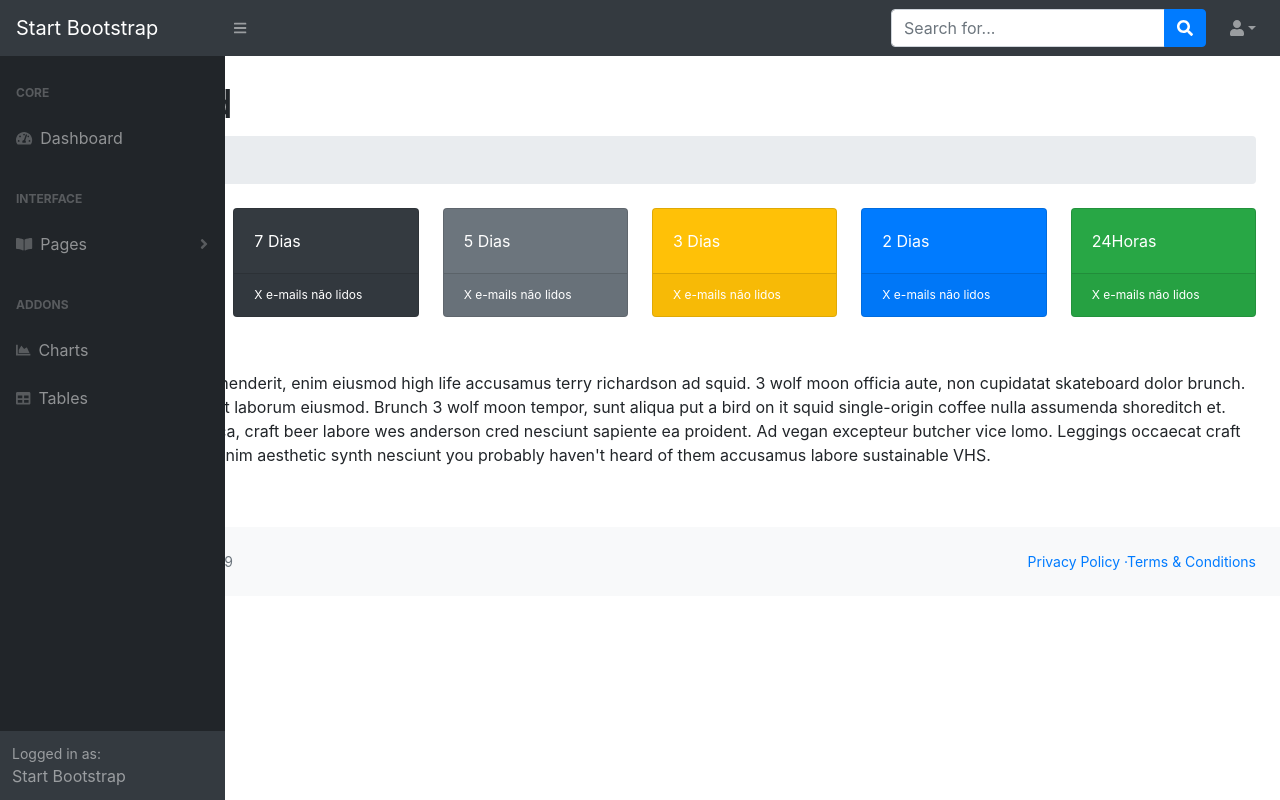
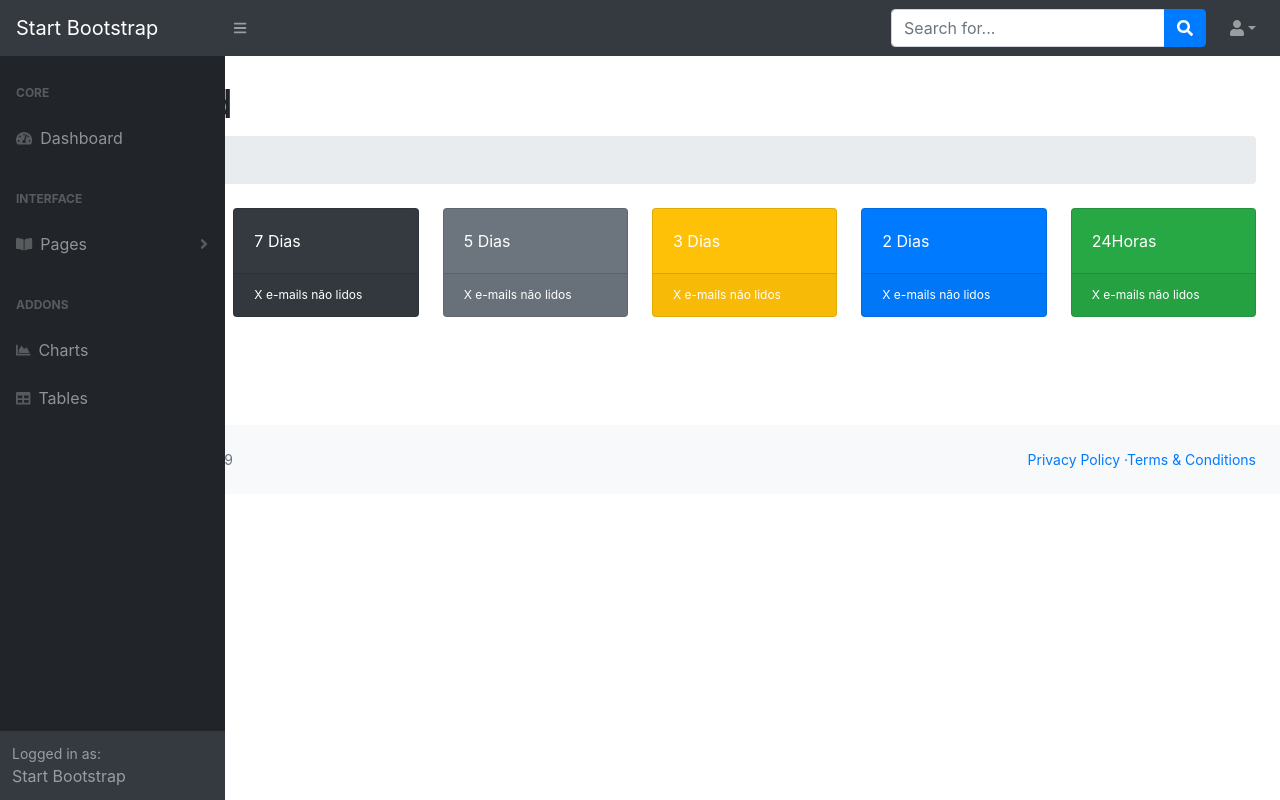
Before and after one commit to franciscusjames/poc_frontend, an Angular app: page /dashboard in a window 1280 px wide. Built offline with nearby package versions, Linux system fonts and the light colour scheme.

Commit message:
Ajuste Accordion

```diff
--- a/src/modules/dashboard/containers/dashboard/dashboard.component.html
+++ b/src/modules/dashboard/containers/dashboard/dashboard.component.html
@@ -45,39 +45,16 @@
 
 
     <ngb-accordion #acc="ngbAccordion" activeIds="ngb-panel-0">
-        <ngb-panel title="Simple">
+        <ngb-panel title="Assunto E-mail">
           <ng-template ngbPanelContent>
-            Anim pariatur cliche reprehenderit, enim eiusmod high life accusamus terry richardson ad squid. 3 wolf moon officia
-            aute, non cupidatat skateboard dolor brunch. Food truck quinoa nesciunt laborum eiusmod. Brunch 3 wolf moon tempor,
-            sunt aliqua put a bird on it squid single-origin coffee nulla assumenda shoreditch et. Nihil anim keffiyeh helvetica,
-            craft beer labore wes anderson cred nesciunt sapiente ea proident. Ad vegan excepteur butcher vice lomo. Leggings
-            occaecat craft beer farm-to-table, raw denim aesthetic synth nesciunt you probably haven't heard of them accusamus
-            labore sustainable VHS.
+            E-mail #1
           </ng-template>
         </ngb-panel>
-        <ngb-panel>
-          <ng-template ngbPanelTitle>
-            <span>&#9733; <b>Fancy</b> title &#9733;</span>
-          </ng-template>
-          <ng-template ngbPanelContent>
-            Anim pariatur cliche reprehenderit, enim eiusmod high life accusamus terry richardson ad squid. 3 wolf moon officia
-            aute, non cupidatat skateboard dolor brunch. Food truck quinoa nesciunt laborum eiusmod. Brunch 3 wolf moon tempor,
-            sunt aliqua put a bird on it squid single-origin coffee nulla assumenda shoreditch et. Nihil anim keffiyeh helvetica,
-            craft beer labore wes anderson cred nesciunt sapiente ea proident. Ad vegan excepteur butcher vice lomo. Leggings
-            occaecat craft beer farm-to-table, raw denim aesthetic synth nesciunt you probably haven't heard of them accusamus
-            labore sustainable VHS.
-          </ng-template>
-        </ngb-panel>
-        <ngb-panel title="Disabled" [disabled]="true">
-          <ng-template ngbPanelContent>
-            Anim pariatur cliche reprehenderit, enim eiusmod high life accusamus terry richardson ad squid. 3 wolf moon officia
-            aute, non cupidatat skateboard dolor brunch. Food truck quinoa nesciunt laborum eiusmod. Brunch 3 wolf moon tempor,
-            sunt aliqua put a bird on it squid single-origin coffee nulla assumenda shoreditch et. Nihil anim keffiyeh helvetica,
-            craft beer labore wes anderson cred nesciunt sapiente ea proident. Ad vegan excepteur butcher vice lomo. Leggings
-            occaecat craft beer farm-to-table, raw denim aesthetic synth nesciunt you probably haven't heard of them accusamus
-            labore sustainable VHS.
-          </ng-template>
-        </ngb-panel>
+        <ngb-panel title="Assunto E-mail">
+            <ng-template ngbPanelContent>
+              E-mail #1
+            </ng-template>
+          </ngb-panel>
       </ngb-accordion>
 
 
```
